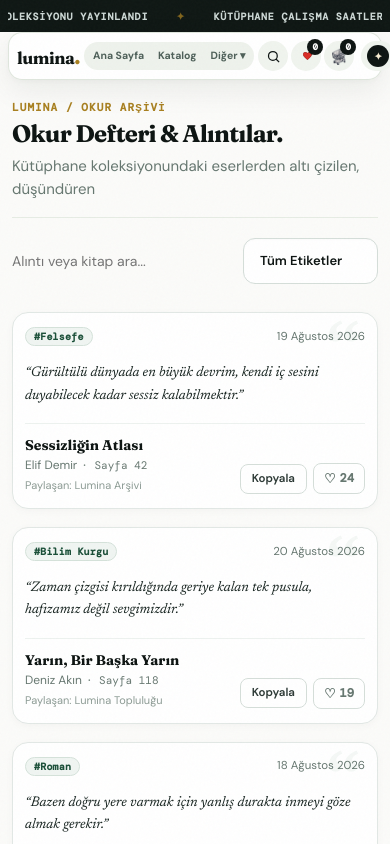
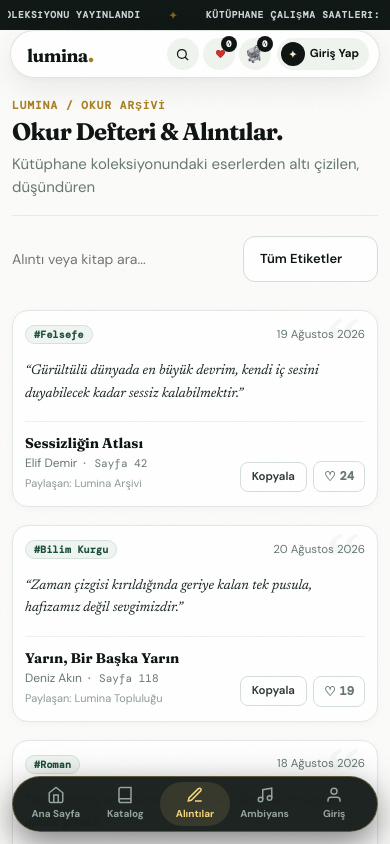
Before and after one commit to erdemsnsy/lumina, a website with bundled scripts: page index.html in a window 390 px wide. Both pictures are taken after a click on the button "Okur Defterini Aç". Shown: the top 844 px of the page. Built offline with nearby package versions, Linux system fonts and the light colour scheme; a web font is replaced by a local one.

Commit message:
Add files via upload

```diff
--- a/index.html
+++ b/index.html
@@ -2643,6 +2643,32 @@
     </div>
   </div>
 
+  <!-- ========================================================================= -->
+  <!-- MOBILE LUXURY BOTTOM DOCK (Native App Style Bottom Navigation)            -->
+  <!-- ========================================================================= -->
+  <nav class="mobile-bottom-dock" id="mobileBottomDock">
+    <button class="mobile-dock-btn active" id="mobDockBtn-home" onclick="navigateTo('home')">
+      <svg viewBox="0 0 24 24" fill="none" stroke="currentColor" stroke-width="2"><path d="M3 9l9-7 9 7v11a2 2 0 0 1-2 2H5a2 2 0 0 1-2-2z"></path><polyline points="9 22 9 12 15 12 15 22"></polyline></svg>
+      <span>Ana Sayfa</span>
+    </button>
+    <button class="mobile-dock-btn" id="mobDockBtn-catalog" onclick="scrollToSection('katalog')">
+      <svg viewBox="0 0 24 24" fill="none" stroke="currentColor" stroke-width="2"><path d="M4 19.5A2.5 2.5 0 0 1 6.5 17H20"></path><path d="M6.5 2H20v20H6.5A2.5 2.5 0 0 1 4 19.5v-15A2.5 2.5 0 0 1 6.5 2z"></path></svg>
+      <span>Katalog</span>
+    </button>
+    <button class="mobile-dock-btn" id="mobDockBtn-quotes" onclick="navigateTo('quotes')">
+      <svg viewBox="0 0 24 24" fill="none" stroke="currentColor" stroke-width="2"><path d="M12 20h9"></path><path d="M16.5 3.5a2.121 2.121 0 0 1 3 3L7 19l-4 1 1-4L16.5 3.5z"></path></svg>
+      <span>Alıntılar</span>
+    </button>
+    <button class="mobile-dock-btn" id="mobDockBtn-ambient" onclick="toggleAmbientMenu(event)">
+      <svg viewBox="0 0 24 24" fill="none" stroke="currentColor" stroke-width="2"><path d="M9 18V5l12-2v13"></path><circle cx="6" cy="18" r="3"></circle><circle cx="18" cy="16" r="3"></circle></svg>
+      <span>Ambiyans</span>
+    </button>
+    <button class="mobile-dock-btn" id="mobDockBtn-profile" onclick="handleProfileNavClick()">
+      <svg viewBox="0 0 24 24" fill="none" stroke="currentColor" stroke-width="2"><path d="M20 21v-2a4 4 0 0 0-4-4H8a4 4 0 0 0-4 4v2"></path><circle cx="12" cy="7" r="4"></circle></svg>
+      <span id="mobDockUserLabel">Giriş</span>
+    </button>
+  </nav>
+
   <!-- Toast Notification -->
   <div class="toast-msg" id="toast"></div>
 
--- a/src/js/components/router.js
+++ b/src/js/components/router.js
@@ -7,12 +7,15 @@ export function navigateTo(viewName) {
   playUiSound('page');
   document.querySelectorAll('.app-view').forEach(v => v.classList.remove('active'));
   document.querySelectorAll('.navlink-btn').forEach(btn => btn.classList.remove('active'));
+  document.querySelectorAll('.mobile-dock-btn').forEach(btn => btn.classList.remove('active'));
 
   const targetView = el('view-' + viewName);
   const targetBtn = el('navBtn-' + viewName);
+  const targetDockBtn = el('mobDockBtn-' + viewName);
 
   if (targetView) targetView.classList.add('active');
   if (targetBtn) targetBtn.classList.add('active');
+  if (targetDockBtn) targetDockBtn.classList.add('active');
 
   // Trigger view-specific render handlers
   if (viewName === 'favorites') {
@@ -37,9 +40,13 @@ export function scrollToSection(sectionId) {
 
   // Update navbar active state
   document.querySelectorAll('.navlink-btn').forEach(btn => btn.classList.remove('active'));
+  document.querySelectorAll('.mobile-dock-btn').forEach(btn => btn.classList.remove('active'));
   const targetBtnId = (sectionId === 'katalog' || sectionId === 'catalogSection') ? 'navBtn-catalog' : 'navBtn-' + sectionId;
   const activeBtn = el(targetBtnId) || el('navBtn-home');
   if (activeBtn) activeBtn.classList.add('active');
+
+  const dockTarget = (sectionId === 'katalog' || sectionId === 'catalogSection') ? el('mobDockBtn-catalog') : el('mobDockBtn-home');
+  if (dockTarget) dockTarget.classList.add('active');
 
   setTimeout(() => {
     const s = el(sectionId);
--- a/src/js/components/stats.js
+++ b/src/js/components/stats.js
@@ -43,15 +43,18 @@ export function updateAllRealStatistics() {
   const userAvatarPill = el('navUserAvatar');
   const userNamePill = el('navUserName');
   const userRolePill = el('navUserRole') || el('profileRoleBadge');
+  const mobDockUser = el('mobDockUserLabel');
   if (userAvatarPill && userNamePill) {
     if (state.currentUser) {
       userAvatarPill.textContent = state.currentUser.avatar || 'OK';
       userNamePill.textContent = state.currentUser.name;
       if (userRolePill) userRolePill.textContent = state.currentUser.role;
+      if (mobDockUser) mobDockUser.textContent = state.currentUser.name ? state.currentUser.name.split(' ')[0] : 'Profil';
     } else {
       userAvatarPill.textContent = '✦';
       userNamePill.textContent = state.english ? 'Sign In' : 'Giriş Yap';
       if (userRolePill) userRolePill.textContent = 'Okur / Üye';
+      if (mobDockUser) mobDockUser.textContent = state.english ? 'Sign In' : 'Giriş';
     }
   }
 }
--- a/src/styles/responsive.css
+++ b/src/styles/responsive.css
@@ -50,47 +50,9 @@ input[type="date"]::-webkit-clear-button {
   display: inline-flex !important;
 }
 
-/* Mobile Dropdown Popover */
-.mobile-nav-dropdown {
-  position: absolute;
-  top: calc(100% + 10px);
-  left: 50%;
-  transform: translateX(-50%) translateY(8px);
-  background: #111a16;
-  border: 1px solid rgba(243, 212, 120, 0.35);
-  box-shadow: 0 16px 40px rgba(0, 0, 0, 0.45);
-  border-radius: 14px;
-  padding: 8px;
-  width: 175px;
-  opacity: 0;
-  pointer-events: none;
-  transition: all 0.22s cubic-bezier(0.16, 1, 0.3, 1);
-  z-index: 100;
-  display: flex;
-  flex-direction: column;
-  gap: 4px;
-}
-.mobile-nav-dropdown.show {
-  opacity: 1;
-  pointer-events: auto;
-  transform: translateX(-50%) translateY(0);
-}
-.mobile-nav-item {
-  background: transparent;
-  border: 0;
-  color: #e3ede8;
-  font-size: 12.5px;
-  font-weight: 600;
-  padding: 8px 12px;
-  border-radius: 8px;
-  text-align: left;
-  cursor: pointer;
-  transition: all 0.18s ease;
-  width: 100%;
-}
-.mobile-nav-item:hover, .mobile-nav-item:active {
-  background: rgba(255, 255, 255, 0.12);
-  color: #f3d478;
+/* Mobile Bottom Dock default hidden on desktop */
+.mobile-bottom-dock {
+  display: none;
 }
 
 /* Table Wrapper for Horizontal Scroll on Touch */
@@ -165,72 +127,71 @@ input[type="date"]::-webkit-clear-button {
     display: none !important;
   }
   .nav-mobile-only {
-    display: inline-flex !important;
+    display: none !important;
   }
 
-  /* Global Layout */
+  /* Global Layout with Safe Bottom Spacing for Bottom Dock */
   .shell {
     padding-left: 12px !important;
     padding-right: 12px !important;
   }
 
   .app-view {
-    padding-bottom: 40px !important;
-    min-height: calc(100vh - 180px) !important;
+    padding-bottom: 84px !important;
+    min-height: calc(100vh - 160px) !important;
+  }
+
+  footer, .footer {
+    padding-bottom: 84px !important;
   }
 
   /* Topline Announcement Marquee */
   .topline {
-    height: 32px !important;
-    font-size: 10px !important;
+    height: 30px !important;
+    font-size: 9.5px !important;
     padding: 0 8px !important;
   }
 
-  /* Floating Navbar - Single Row Fitted */
+  /* Floating Top Navbar - Ultra Clean & Never Overflows */
   .nav-wrapper {
     top: 6px !important;
-    padding: 0 8px !important;
+    padding: 0 10px !important;
   }
 
   .nav-floating-capsule {
     height: 48px !important;
-    border-radius: 14px !important;
-    padding: 0 8px !important;
-    gap: 4px !important;
+    border-radius: 999px !important;
+    padding: 0 10px 0 16px !important;
+    display: flex !important;
     justify-content: space-between !important;
+    align-items: center !important;
   }
 
   .brand {
-    font-size: 19px !important;
+    font-size: 20px !important;
     letter-spacing: -0.5px !important;
+    flex-shrink: 0 !important;
   }
   .brand i {
-    font-size: 21px !important;
+    font-size: 22px !important;
   }
 
+  /* Hide center navlinks from top bar on mobile (Moved to Native Bottom Dock) */
   .nav-pill-group {
+    display: none !important;
+  }
+
+  .nav-actions {
     display: flex !important;
-    gap: 2px !important;
-    padding: 2px 3px !important;
-    max-width: none !important;
-    overflow: visible !important;
+    align-items: center !important;
+    gap: 4px !important;
     flex-shrink: 0 !important;
   }
 
-  .navlink-btn {
-    padding: 4px 8px !important;
-    font-size: 11px !important;
-    font-weight: 700 !important;
-    white-space: nowrap !important;
-  }
-
-  .nav-actions {
-    gap: 3px !important;
-  }
-
   .nav-icon-btn {
-    width: 30px !important;
-    height: 30px !important;
+    width: 32px !important;
+    height: 32px !important;
+    flex-shrink: 0 !important;
   }
   .nav-icon-btn svg {
     width: 15px !important;
@@ -242,26 +203,101 @@ input[type="date"]::-webkit-clear-button {
   }
 
   .user-pill-btn {
-    padding: 2px 6px !important;
-    font-size: 11px !important;
-    height: 30px !important;
+    height: 32px !important;
+    padding: 0 10px 0 4px !important;
+    font-size: 11.5px !important;
+    font-weight: 700 !important;
+    margin-left: 2px !important;
+    flex-shrink: 0 !important;
+    display: inline-flex !important;
+    align-items: center !important;
+    gap: 5px !important;
   }
   .user-pill-avatar {
-    width: 22px !important;
-    height: 22px !important;
+    width: 24px !important;
+    height: 24px !important;
     font-size: 10px !important;
   }
   #navUserName {
-    display: none !important;
+    display: inline !important;
+    max-width: 70px;
+    overflow: hidden;
+    text-overflow: ellipsis;
+    white-space: nowrap;
   }
 
   .lang-pill-btn {
     display: none !important;
   }
 
+  /* ========================================================================= */
+  /* NATIVE APP STYLE LUXURY BOTTOM NAVIGATION DOCK                            */
+  /* ========================================================================= */
+  .mobile-bottom-dock {
+    display: flex !important;
+    position: fixed !important;
+    bottom: 12px !important;
+    left: 50% !important;
+    transform: translateX(-50%) !important;
+    width: calc(100% - 24px) !important;
+    max-width: 440px !important;
+    height: 56px !important;
+    background: rgba(15, 23, 20, 0.94) !important;
+    backdrop-filter: blur(20px) !important;
+    -webkit-backdrop-filter: blur(20px) !important;
+    border: 1px solid rgba(243, 212, 120, 0.3) !important;
+    border-radius: 999px !important;
+    padding: 4px 8px !important;
+    justify-content: space-around !important;
+    align-items: center !important;
+    z-index: 9999 !important;
+    box-shadow: 0 12px 35px rgba(0, 0, 0, 0.5) !important;
+  }
+
+  .mobile-dock-btn {
+    background: transparent !important;
+    border: 0 !important;
+    color: #94a39d !important;
+    display: flex !important;
+    flex-direction: column !important;
+    align-items: center !important;
+    justify-content: center !important;
+    gap: 2px !important;
+    padding: 4px 8px !important;
+    border-radius: 999px !important;
+    font-size: 10px !important;
+    font-weight: 700 !important;
+    font-family: 'DM Sans', sans-serif !important;
+    cursor: pointer !important;
+    transition: all 0.2s cubic-bezier(0.16, 1, 0.3, 1) !important;
+    text-decoration: none !important;
+    flex: 1;
+    text-align: center;
+  }
+
+  .mobile-dock-btn svg {
+    width: 18px !important;
+    height: 18px !important;
+    stroke: currentColor !important;
+  }
+
+  .mobile-dock-btn.active {
+    color: #f3d478 !important;
+    background: rgba(243, 212, 120, 0.12) !important;
+  }
+
+  .mobile-dock-btn:hover, .mobile-dock-btn:active {
+    color: #ffffff !important;
+  }
+
   .ambient-dropdown {
-    width: 230px !important;
-    right: -20px !important;
+    width: 250px !important;
+    right: 0 !important;
+    bottom: 70px !important;
+    top: auto !important;
+    position: fixed !important;
+    left: 50% !important;
+    transform: translateX(-50%) !important;
   }
 
   /* Page Headers */
@@ -424,9 +460,9 @@ input[type="date"]::-webkit-clear-button {
   .modal-box {
     width: 96% !important;
     max-width: 96vw !important;
-    max-height: 92vh !important;
+    max-height: 90vh !important;
     overflow-y: auto !important;
-    padding: 18px 14px !important;
+    padding: 16px 12px !important;
     border-radius: 16px !important;
     margin: 8px auto !important;
   }
@@ -434,36 +470,36 @@ input[type="date"]::-webkit-clear-button {
   /* Book Details Modal Custom Layout */
   .detail-showcase-box {
     grid-template-columns: 88px 1fr !important;
-    gap: 12px !important;
-    padding: 12px 14px !important;
+    gap: 10px !important;
+    padding: 10px 12px !important;
     border-radius: 14px !important;
     align-items: flex-start !important;
   }
   #detailCover {
-    height: 128px !important;
+    height: 125px !important;
     width: 88px !important;
     border-radius: 8px !important;
   }
   #detailTitle {
-    font-size: 16px !important;
+    font-size: 15.5px !important;
     line-height: 1.25 !important;
     margin: 0 !important;
   }
   #detailAuthor {
-    font-size: 11.5px !important;
+    font-size: 11px !important;
   }
   #detailIsbn {
     display: none !important;
   }
   #detailSummary {
-    font-size: 11.5px !important;
-    line-height: 1.45 !important;
+    font-size: 11px !important;
+    line-height: 1.4 !important;
     padding: 6px 8px !important;
-    max-height: 75px !important;
+    max-height: 70px !important;
     overflow-y: auto !important;
   }
   #detailReviewsList {
-    max-height: 150px !important;
+    max-height: 140px !important;
   }
 
   /* Form Grids */
@@ -690,12 +726,7 @@ input[type="date"]::-webkit-clear-button {
 /* ========================================================================= */
 @media (max-width: 440px) {
   .brand {
-    font-size: 17px !important;
-  }
-
-  .navlink-btn {
-    padding: 4px 6px !important;
-    font-size: 10.5px !important;
+    font-size: 18px !important;
   }
 
   .books-grid {
```
